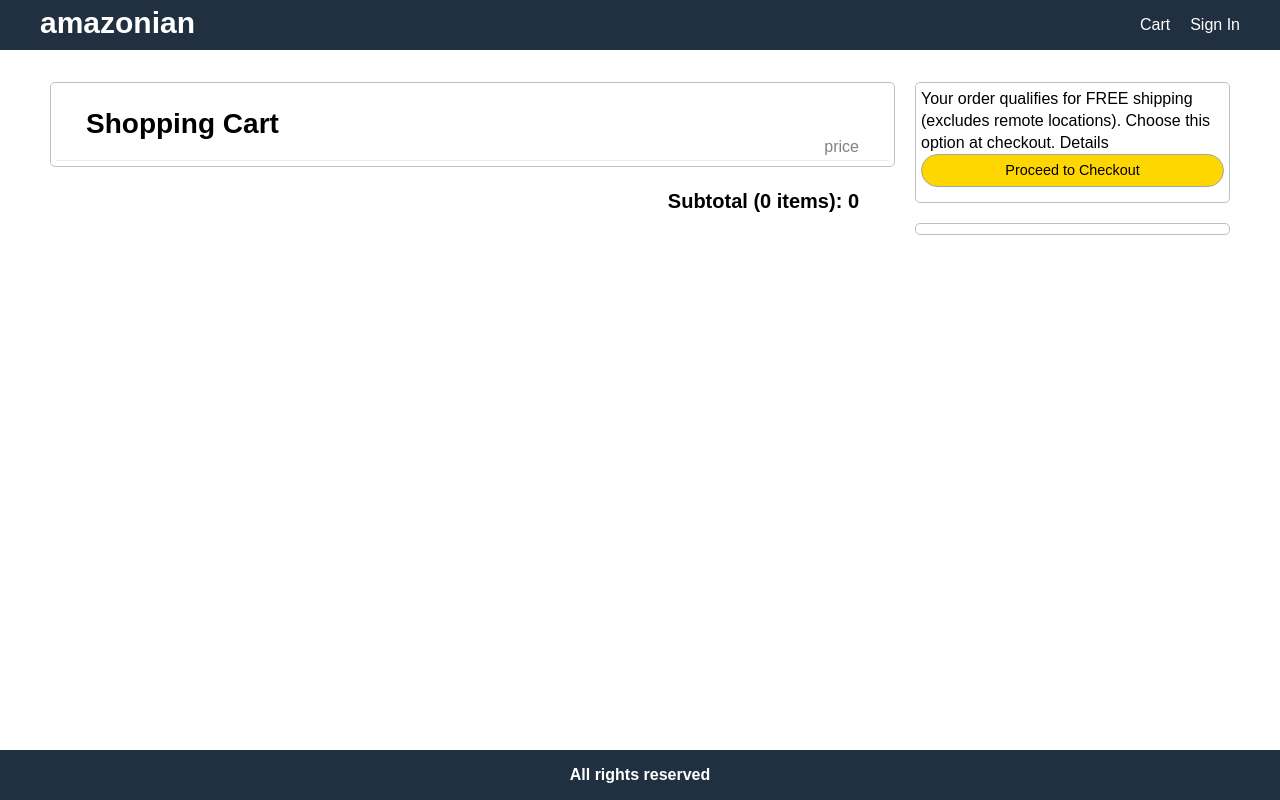
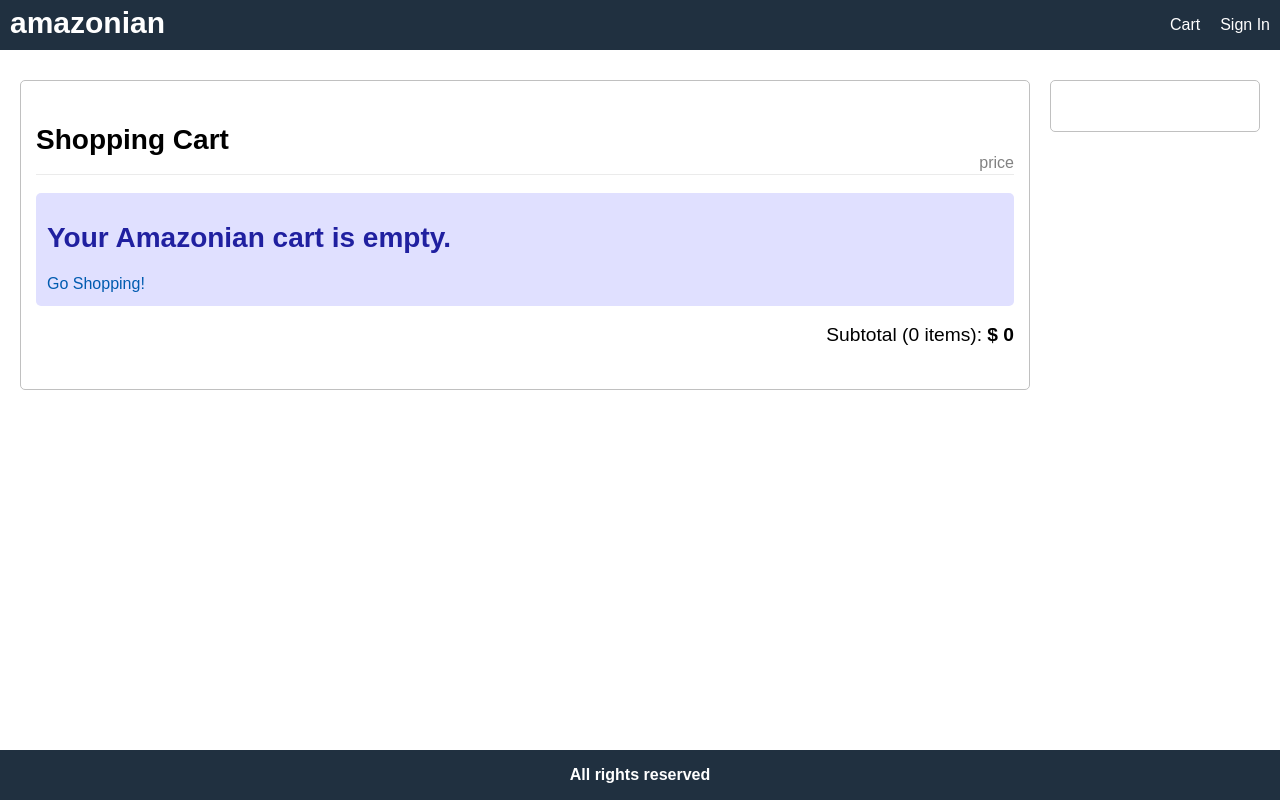
Before and after one commit to dhw2040/amazonian, a React (Create React App) app in the folder frontend/: page /cart in a window 1280 px wide. Built offline with nearby package versions, Linux system fonts and the light colour scheme.

Commit message:
Cart Page checkout card added

```diff
--- a/frontend/src/components/Product.js
+++ b/frontend/src/components/Product.js
@@ -15,7 +15,9 @@ export default function Product(props) {
           numReviews={product.numReviews}
         ></Rating>
         <Link to={`/product/${product._id}`}>
-          <div className="price">${product.price}</div>
+          <small>
+            <span className="price">${product.price}</span>
+          </small>
         </Link>
       </div>
     </div>
--- a/frontend/src/index.css
+++ b/frontend/src/index.css
@@ -50,7 +50,7 @@ footer {
   flex-wrap: wrap;
   justify-content: space-between;
   align-items: center;
-  padding: 0.2rem 3rem;
+  /* padding: 1rem 0.5rem; */
 }
 
 .row.hr {
@@ -70,8 +70,12 @@ footer {
   align-items: flex-end;
 }
 
+.col-0 {
+  flex: 1 1 12rem;
+}
+
 .col-1 {
-  flex: 1 1 28rem;
+  flex: 1 1 15rem;
 }
 .col-2 {
   flex: 2 1 50rem;
@@ -93,11 +97,19 @@ h1 {
 }
 h2 {
   font-size: 2rem;
-  padding: 1rem 0;
+  /* padding: 1rem 0; */
 }
 a {
   text-decoration: none;
   color: #005bb0;
+}
+
+.grey {
+  color: #828282;
+}
+
+.mb-3 {
+  margin-bottom: 3rem;
 }
 
 a:hover {
@@ -128,14 +140,14 @@ header a {
 /* Card */
 .card {
   margin: 2rem 1rem;
-  padding: 0.5rem;
+  padding: 2.5rem 1.5rem;
   border: 0.1rem #c0c0c0 solid;
   border-radius: 0.5rem;
   /* background-color: #f8f8f8; */
 }
 
 .card-body > * {
-  margin-bottom: 0.5rem;
+  margin-bottom: 1.8rem;
   word-wrap: break-word;
 }
 
@@ -156,10 +168,6 @@ header a {
 
 .no-list-style {
   list-style-type: none;
-}
-
-.grey {
-  color: #828282;
 }
 
 .price {
@@ -238,8 +246,10 @@ img {
 }
 
 img.sm {
-  max-width: 5rem;
+  max-width: 13rem;
+  max-height: 23rem;
   width: 100%;
+  height: 100%;
 }
 
 img.md {
@@ -265,7 +275,7 @@ footer {
 }
 
 .success {
-  margin: 0.2rem;
+  margin: 1rem;
   color: #20a020;
 }
 
@@ -288,6 +298,11 @@ footer {
   background-color: #ffe0e0;
 }
 .alert-success {
-  color: #20a020;
+  color: #4ba54b;
   background-color: #eeffe0;
 }
+
+/* Font Awesome Icon */
+.fa-check-circle {
+  color: #4ba54b;
+}
--- a/frontend/src/pages/CartPage.js
+++ b/frontend/src/pages/CartPage.js
@@ -3,6 +3,7 @@ import { useDispatch, useSelector } from "react-redux";
 import { useLocation, useParams } from "react-router";
 import { Link } from "react-router-dom";
 import { addToCart, updateCartQuantity } from "../actions/cartActions";
+import MessageBox from "../components/MessageBox";
 
 export default function CartPage(props) {
   const param = useParams();
@@ -32,16 +33,22 @@ export default function CartPage(props) {
   return (
     <div className="row top">
       <div className="col-3">
-        <div className="card">
+        <div className="card card-body">
           <div className="row bottom hr">
             <h1>Shopping Cart</h1>
             <span className="grey">price</span>
           </div>
-          {cartItems.map((item, idx) => (
+          {cartItems.length === 0 ? (
+            <MessageBox>
+              <h1>Your Amazonian cart is empty.</h1>{" "}
+              <Link to="/">Go Shopping!</Link>
+            </MessageBox>
+          ) : (
+            cartItems.map((item, idx) => (
               <div key={idx} className="row top hr">
                 <div className="col-1">
                   <Link to={`/product/${item.product}`}>
-                  <img className="md" src={item.image} alt={item.name}></img>
+                    <img className="sm" src={item.image} alt={item.name}></img>
                   </Link>
                 </div>
                 <div className="col-3">
@@ -61,7 +68,9 @@ export default function CartPage(props) {
                       <label>Qty: </label>
                       <select
                         value={item.qty}
-                      onChange={(e) => qtyHandler(item.product, e.target.value)}
+                        onChange={(e) =>
+                          qtyHandler(item.product, e.target.value)
+                        }
                       >
                         {[...Array(Number(item.maxQty)).keys()].map((x) => (
                           <option key={x + 1} value={x + 1}>
@@ -78,26 +87,44 @@ export default function CartPage(props) {
                   </strong>
                 </div>
               </div>
-          ))}
-          <div className="row top right">
-            <h2>
-              Subtotal (
-              <span>
-                {cartItems.reduce((total, x) => total + x.qty, 0)} items
-              </span>
-              ):{" "}
+            ))
+          )}
+          <div className="row">
+            <div></div>
+            <big>
+              Subtotal ({cartItems.reduce((total, x) => total + x.qty, 0)}{" "}
+              items):{" "}
               <strong>
-                {cartItems.reduce((total, x) => total + x.qty * x.price, 0)}
+                $ {cartItems.reduce((total, x) => total + x.qty * x.price, 0)}
               </strong>
-            </h2>
+            </big>
           </div>
         </div>
       </div>
-      <div className="col-1">
-        <div className="card">
+      <div className="col-0">
+        {cartItems.length !== 0 && (
+          <div className="card card-body">
             <div>
-            Your order qualifies for FREE shipping (excludes remote locations).
-            Choose this option at checkout. Details
+              <i class="fa fa-lg fa-check-circle" aria-hidden="true"></i>
+              <small>
+                <span className="success">
+                  Your order qualifies for FREE shipping (excludes remote
+                  locations).
+                </span>
+                <span className="grey">Choose this option at checkout.</span>{" "}
+                <Link to="https://www.amazon.ca/gp/help/customer/display.html?nodeId=GZXW7X6AKTHNUP6H&pop-up=1">
+                  Details
+                </Link>
+              </small>
+            </div>
+            <div>
+              <big>
+                Subtotal ({cartItems.reduce((total, x) => total + x.qty, 0)}{" "}
+                items):{" "}
+                <strong>
+                  $ {cartItems.reduce((total, x) => total + x.qty * x.price, 0)}
+                </strong>
+              </big>
             </div>
             <div>
               <button onClick={checkoutHandler} className="block primary">
@@ -105,7 +132,8 @@ export default function CartPage(props) {
               </button>
             </div>
           </div>
-        <div className="card"></div>
+        )}
+        <div className="card card-body"></div>
       </div>
     </div>
   );
--- a/frontend/src/pages/ProductPage.js
+++ b/frontend/src/pages/ProductPage.js
@@ -40,7 +40,7 @@ export default function ProductPage() {
         <div>
           <Link to="/">Back to Result</Link>
           <div className="row top center hr">
-            <div className="col-2">
+            <div className="col-1">
               <img className="md" src={product.image} alt={product.name} />
             </div>
             <div className="col-2">
@@ -73,8 +73,9 @@ export default function ProductPage() {
                 </ul>
               </div>
               <div className="row hr">
-                <h2>About this item</h2>
-                <ul>
+                <ul className="no-list-style">
+                  <h2>About this item</h2>
+                  <li></li>
                   {product.description.map((d, idx) => (
                     <li key={idx}>{d}</li>
                   ))}
--- a/frontend/src/store.js
+++ b/frontend/src/store.js
@@ -4,11 +4,11 @@ import { cartReducers } from "./reducers/cartReducers";
 import { listReducer, detailsReducer } from "./reducers/productReducers";
 
 const initialState = {
-  cart: {
-    cartItems: localStorage.getItem("cartItems")
-      ? JSON.parse(localStorage.getItem("cartItems"))
-      : [],
-  },
+  // cart: {
+  //   cartItems: localStorage.getItem("cartItems")
+  //     ? JSON.parse(localStorage.getItem("cartItems"))
+  //     : [],
+  // },
 };
 
 const reducer = combineReducers({
```
Lines whose indentation alone changed are shown as unchanged.
